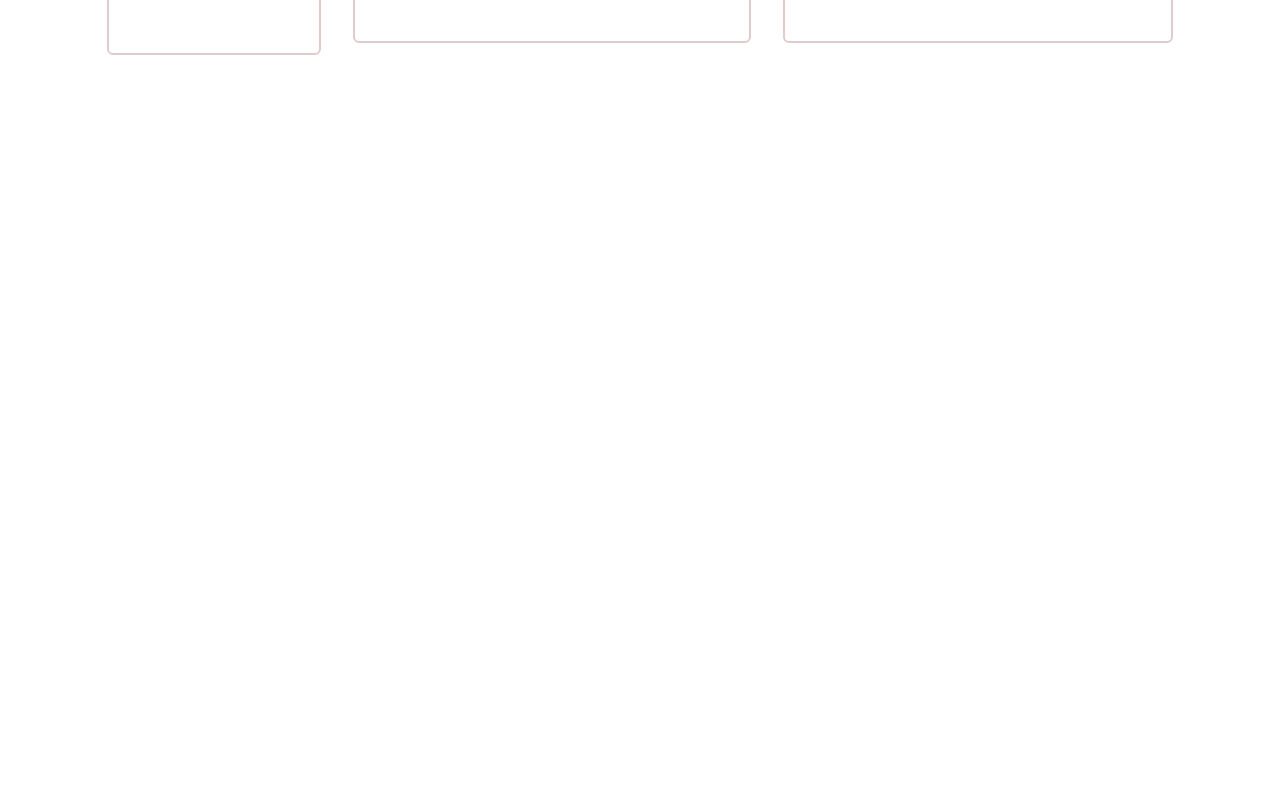
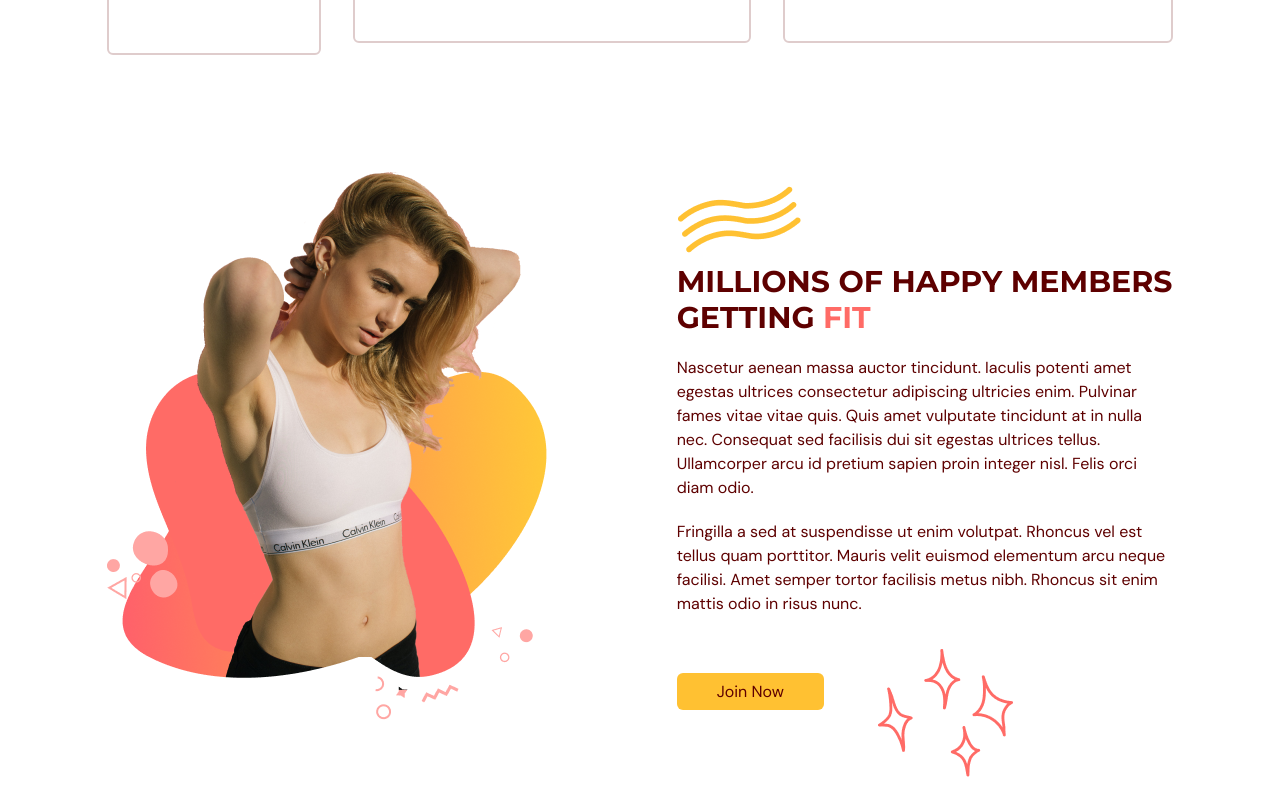
Before and after one commit to ChrisJRamirez/GymEvolve, a React (Vite) app: page / in a window 1280 px wide. Shown: the part 1353-2153 px from the top of the page. Before the commit the page ends 1600 px from the top, so only its background shows below. Built offline with nearby package versions, Linux system fonts and the light colour scheme.

Commit message:
finished benefits page, added grpahic and description with animations

```diff
--- a/src/scenes/benefits/index.tsx
+++ b/src/scenes/benefits/index.tsx
@@ -1,3 +1,4 @@
+import ActionButton from "@/shared/ActionButton";
 import HText from "@/shared/HText";
 import { BenefitType, SelectedPage } from "@/shared/types";
 import {
@@ -7,6 +8,7 @@
 } from "@heroicons/react/24/solid";
 import { motion } from "framer-motion";
 import Benefit from "./Benefit";
+import BenefitsPageGraphic from "@/assets/BenefitsPageGraphic.png";
 
 const benefits: Array<BenefitType> = [
   {
@@ -46,7 +48,17 @@
         onViewportEnter={() => setSelectedPage(SelectedPage.Benefits)}
       >
         {/* HEADER */}
-        <motion.div className="md:my-5 md:w-3/5">
+        <motion.div
+          initial="hidden"
+          whileInView="visible"
+          viewport={{ once: true, amount: 0.5 }}
+          transition={{ delay: 0.2, duration: 0.5 }}
+          variants={{
+            hidden: { opacity: 0, x: -50 },
+            visible: { opacity: 1, x: 0 },
+          }}
+          className="md:my-5 md:w-3/5"
+        >
           <HText>MORE THAN JUST A GYM.</HText>
           <p className="my-5 text-sm">
             We are a community of people who are passionate about fitness and
@@ -56,11 +68,12 @@
         </motion.div>
 
         {/* BENEFITS */}
-        <motion.div className="mt-5 items-center justify-between gap-8 md:flex"
-        initial="hidden"
-        whileInView="visible"
-        viewport={{ once: true, amount: 0.5 }}
-        variants={container}
+        <motion.div
+          className="mt-5 items-center justify-between gap-8 md:flex"
+          initial="hidden"
+          whileInView="visible"
+          viewport={{ once: true, amount: 0.5 }}
+          variants={container}
         >
           {benefits.map((benefit: BenefitType) => (
             <Benefit
@@ -72,6 +85,73 @@
             />
           ))}
         </motion.div>
+
+        {/* Graphics & Description */}
+        <div className="mt-16 items-center justify-between gap-20 md:mt-28 md:flex">
+          {/* GRAPHIC */}
+          <img
+            className="mx-auto"
+            alt="benefits-page-graphic"
+            src={BenefitsPageGraphic}
+          />
+          {/* Description */}
+          <div>
+            {/* Title */}
+            <div className="relative">
+              <div className="before:aboslute before:-top-20 before:-left-20 before:z-[-1] before:content-abstractwaves">
+                <motion.div
+                  initial="hidden"
+                  whileInView="visible"
+                  viewport={{ once: true, amount: 0.5 }}
+                  transition={{ delay: 0.2, duration: 0.5 }}
+                  variants={{
+                    hidden: { opacity: 0, x: 50 },
+                    visible: { opacity: 1, x: 0 },
+                  }}
+                >
+                  <HText>
+                    MILLIONS OF HAPPY MEMBERS GETTING {""}
+                    <span className="text-primary-500">FIT</span>
+                  </HText>
+                </motion.div>
+              </div>
+            </div>
+            {/* Description */}
+            <motion.div
+              initial="hidden"
+              whileInView="visible"
+              viewport={{ once: true, amount: 0.5 }}
+              transition={{ delay: 0.2, duration: 0.5 }}
+              variants={{
+                hidden: { opacity: 0, x: 50 },
+                visible: { opacity: 1, x: 0 },
+              }}
+            >
+              <p className="my-5">
+                Nascetur aenean massa auctor tincidunt. Iaculis potenti amet
+                egestas ultrices consectetur adipiscing ultricies enim. Pulvinar
+                fames vitae vitae quis. Quis amet vulputate tincidunt at in
+                nulla nec. Consequat sed facilisis dui sit egestas ultrices
+                tellus. Ullamcorper arcu id pretium sapien proin integer nisl.
+                Felis orci diam odio.
+              </p>
+              <p className="mb-5">
+                Fringilla a sed at suspendisse ut enim volutpat. Rhoncus vel est
+                tellus quam porttitor. Mauris velit euismod elementum arcu neque
+                facilisi. Amet semper tortor facilisis metus nibh. Rhoncus sit
+                enim mattis odio in risus nunc.
+              </p>
+            </motion.div>
+            {/* Button */}
+            <div className="relative mt-16">
+              <div className="before:absolute before:-bottom-20 before:right-40 before:z-[-1] before:content-sparkles">
+                <ActionButton setSelectedPage={setSelectedPage}>
+                  Join Now
+                </ActionButton>
+              </div>
+            </div>
+          </div>
+        </div>
       </motion.div>
     </section>
   );
```
